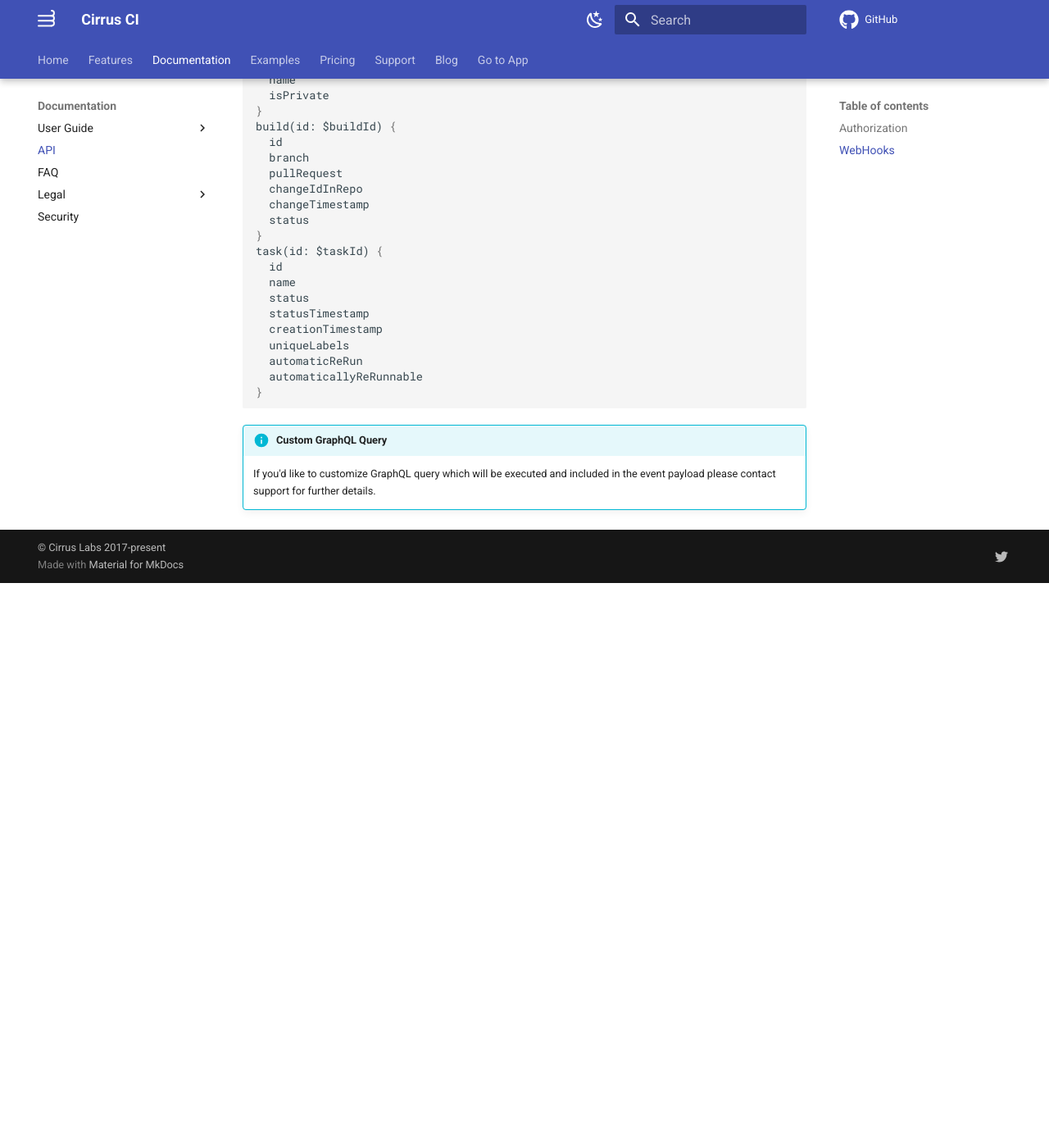
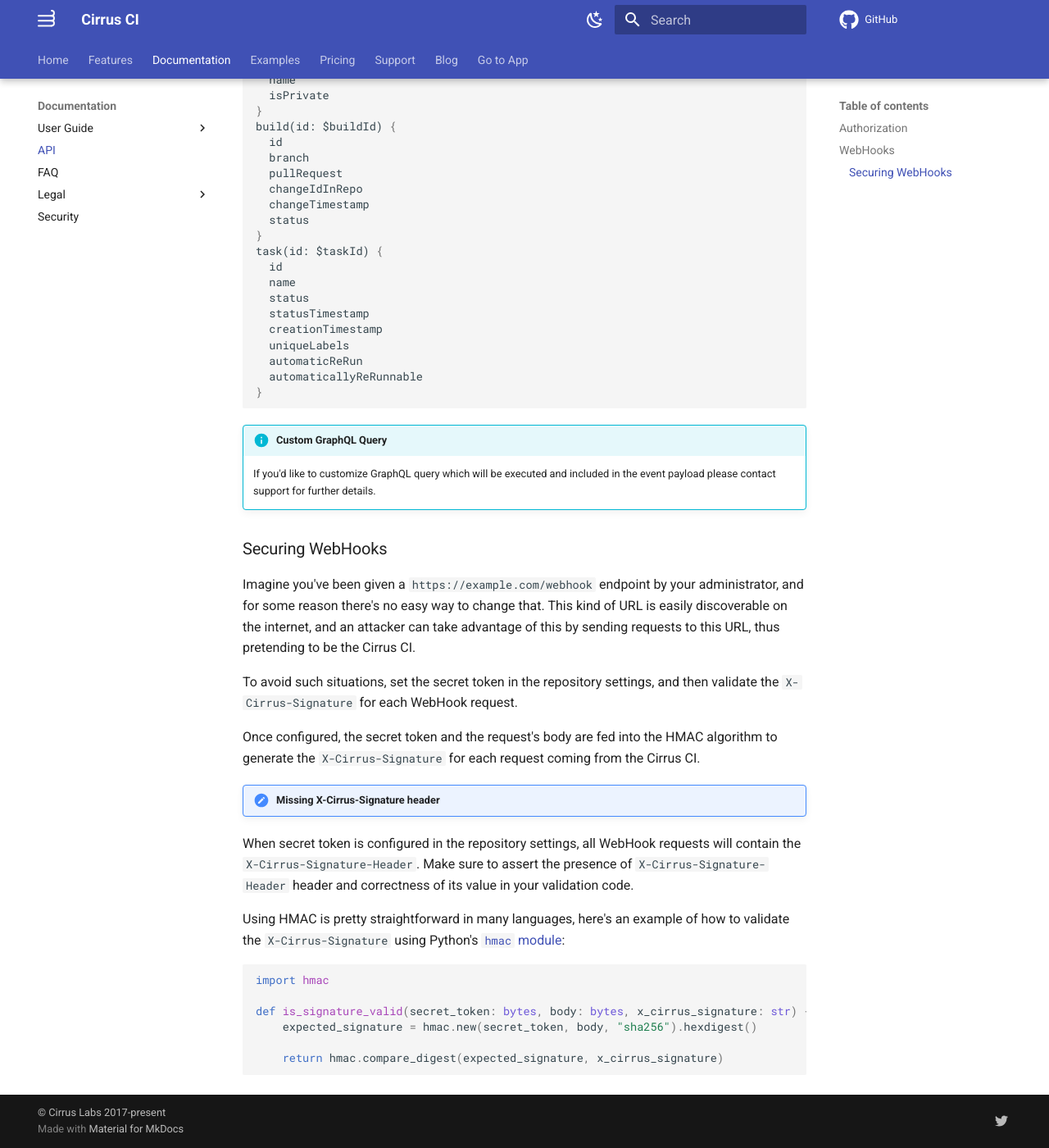
Before and after one commit to cirruslabs/cirrus-ci-docs, an MkDocs documentation site: the page built from docs/api.md, in a window 1280 px wide and 1400 px high, scrolled down 1359 px. Shown: the whole window at 82% size. Built offline with MkDocs 1.6.1 and Material for MkDocs 9.7.7, drawn with Linux system fonts in a browser that asks for light colours; comment, search, counter and statistics services are not loaded; before the commit the page ends 2070 px from its top, so only the background shows below that.

Commit message:
Document X-Cirrus-Signature (#898)
* Document X-Cirrus-Signature

* Update docs/api.md

Co-authored-by: Fedor Korotkov <fedor@cirruslabs.org>

Co-authored-by: Fedor Korotkov <fedor@cirruslabs.org>

````diff
--- a/docs/api.md
+++ b/docs/api.md
@@ -76,3 +76,25 @@ task(id: $taskId) {
 !!! info "Custom GraphQL Query"
     If you'd like to customize GraphQL query which will be executed and included in the event payload please contact support
     for further details.
+
+### Securing WebHooks
+
+Imagine you've been given a `https://example.com/webhook` endpoint by your administrator, and for some reason there's no easy way to change that. This kind of URL is easily discoverable on the internet, and an attacker can take advantage of this by sending requests to this URL, thus pretending to be the Cirrus CI.
+
+To avoid such situations, set the secret token in the repository settings, and then validate the `X-Cirrus-Signature` for each WebHook request.
+
+Once configured, the secret token and the request's body are fed into the HMAC algorithm to generate the `X-Cirrus-Signature` for each request coming from the Cirrus CI.
+
+!!! attention "Missing X-Cirrus-Signature header"
+When secret token is configured in the repository settings, all WebHook requests will contain the `X-Cirrus-Signature-Header`. Make sure to assert the presence of `X-Cirrus-Signature-Header` header and correctness of its value in your validation code.
+
+Using HMAC is pretty straightforward in many languages, here's an example of how to validate the `X-Cirrus-Signature` using Python's [`hmac` module](https://docs.python.org/3/library/hmac.html):
+
+```python
+import hmac
+
+def is_signature_valid(secret_token: bytes, body: bytes, x_cirrus_signature: str) -> bool:
+    expected_signature = hmac.new(secret_token, body, "sha256").hexdigest()
+
+    return hmac.compare_digest(expected_signature, x_cirrus_signature)
+```
````
